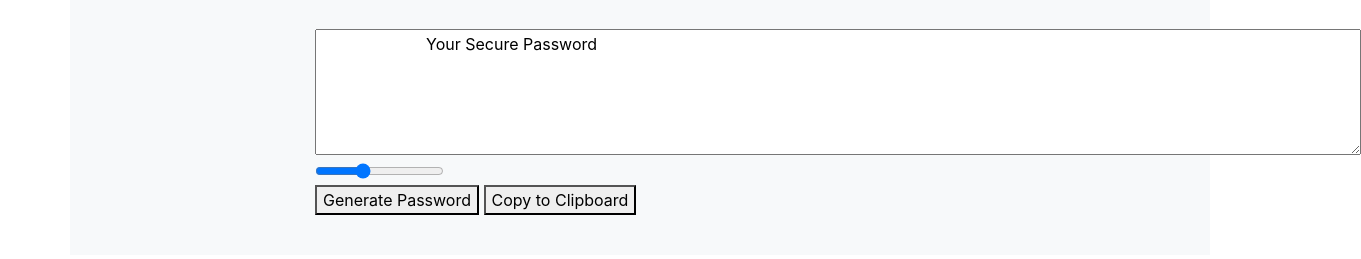
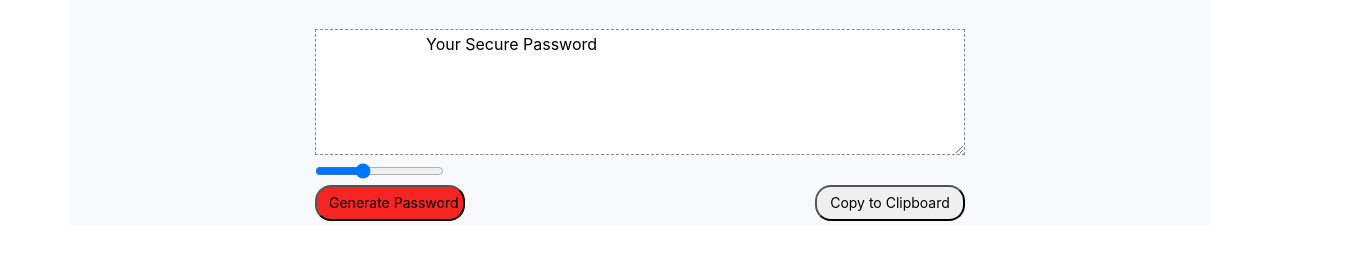
Before and after one commit to paul-houser3333/password-gen, a plain HTML site: page index.html in a window 1280 px wide. Shown: the part 141-400 px from the top of the page, 1361 px wide, since content can reach past the window. Drawn offline with nearby package versions, Linux system fonts and the light colour scheme.

Commit message:
CSS update

```diff
--- a/styles.css
+++ b/styles.css
@@ -11,3 +11,41 @@
 
   h2 {
     border-bottom: 1px solid rgb(192, 187, 187);
+
+}
+
+textarea {
+  width: 100%;
+  border: dashed 1px rgb(138, 133, 133);
+  text-align: inherit;
+}
+
+#myRange {
+  width: 100%;
+}
+
+button {
+    font-size: 14px;
+    font-weight: 400;
+    line-height: 1.42857;
+    padding: 6px 12px;
+    border-radius: 16px;
+    width: 150px;
+    cursor: pointer;
+    vertical-align: middle;
+    white-space: nowrap;
+    text-align: center;
+}
+
+.red {
+  background: rgb(247, 36, 36);
+  float: left;
+}
+
+.white {
+  float: right;
+}
+
+#range {
+  text-align: center;
+}
```
